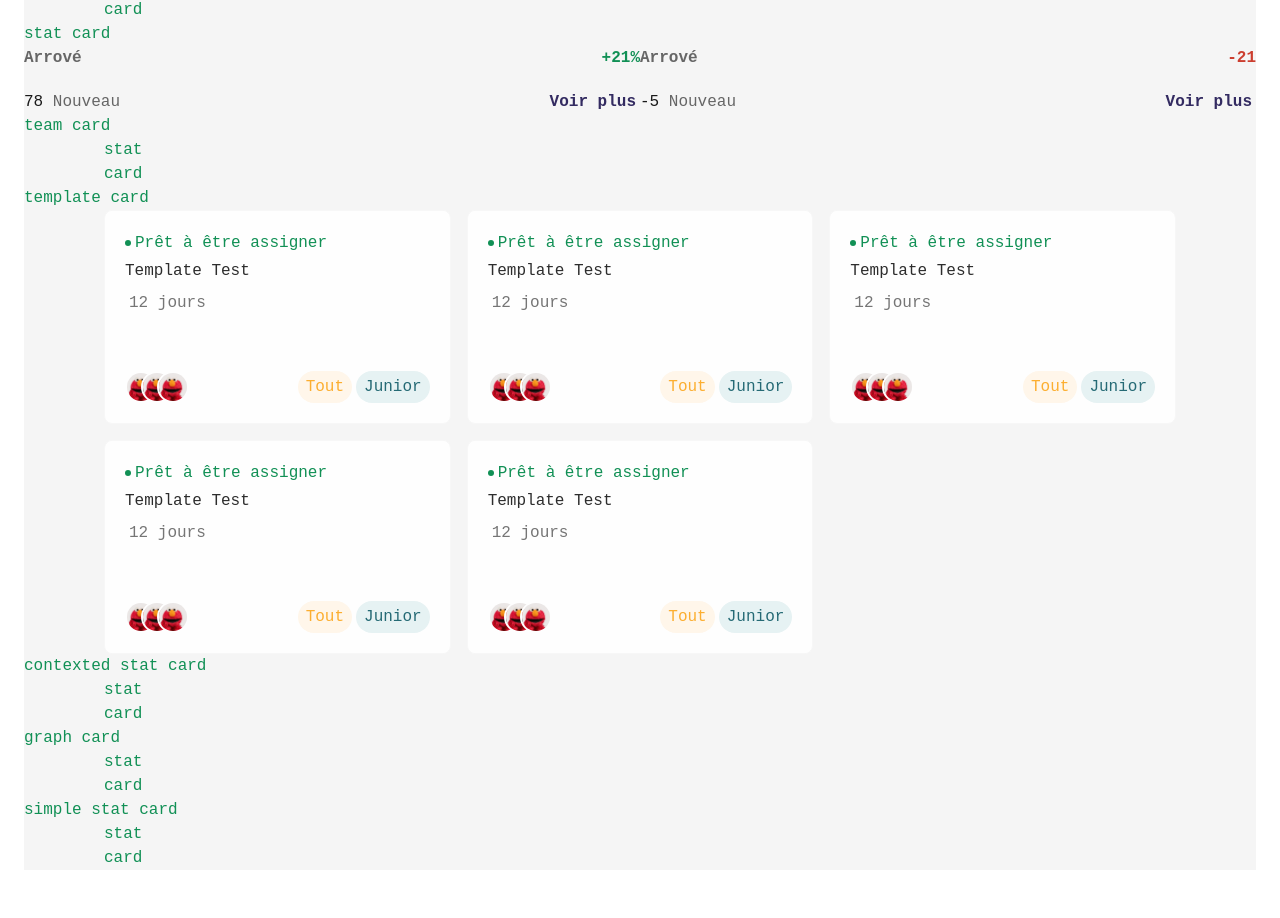
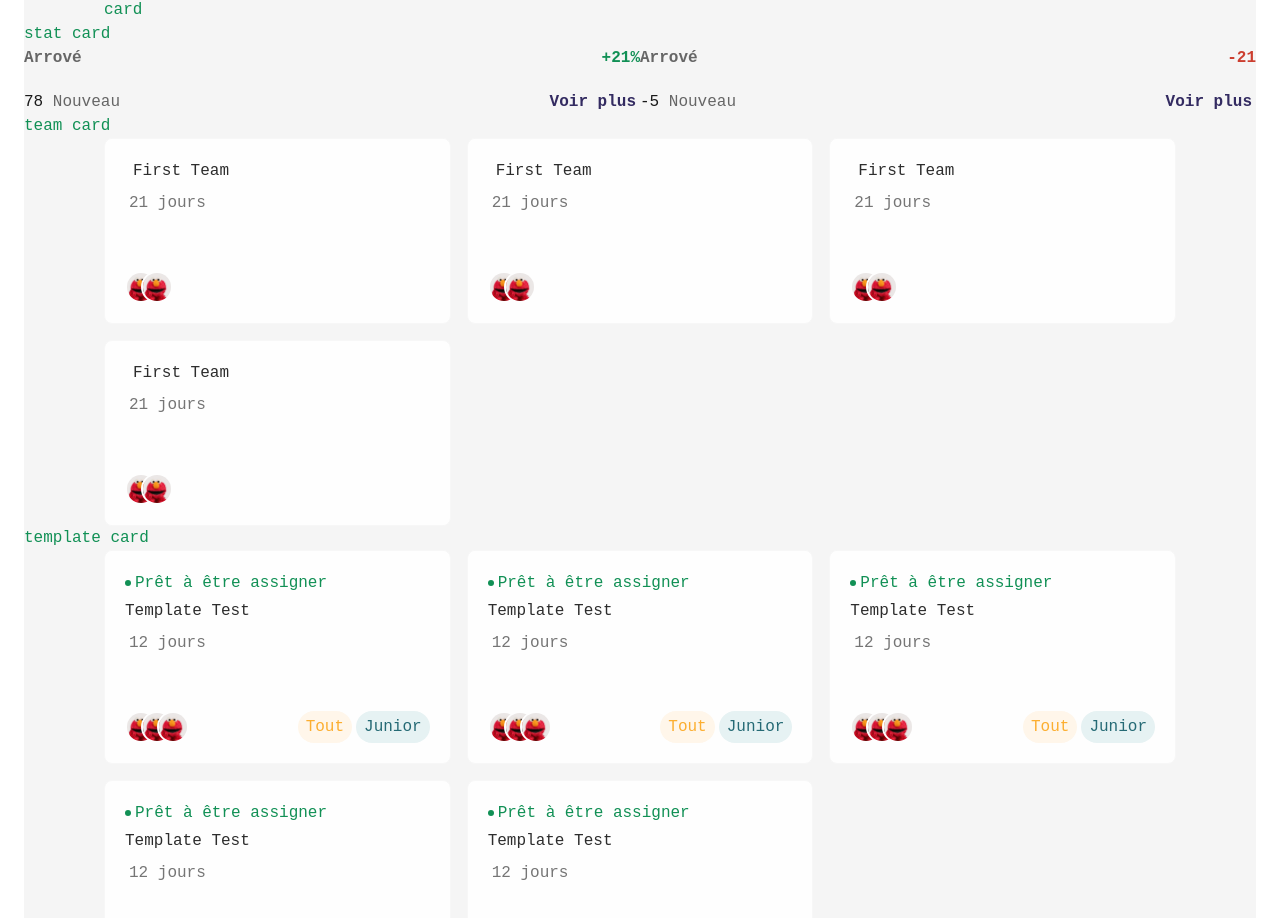
Before and after one commit to eltha9/lundi-app, a Vue app: page /test in a window 1280 px wide. Shown: the part 1338-2256 px from the top of the page. Before the commit the page ends 2232 px from the top, so only its background shows below. Built offline with nearby package versions, Linux system fonts and the light colour scheme.

Commit message:
add team card

```diff
--- a/src/router/index.js
+++ b/src/router/index.js
@@ -39,27 +39,32 @@ const routes = [
 		component: Dashboard,
 		children: [
 			{
-				path: '/',
+				path: '/dashboard',
 				name: 'dashboard-home',
 				component: () => import('../views/Dashboard/subViews/Home.vue'),
 			},
 			{
-				path: '/teams',
+				path: '/dashboard/:id',
+				name: 'dashboard-home-team',
+				component: () => import('../views/Dashboard/subViews/Home.vue'),
+			},
+			{
+				path: '/dashboard/teams',
 				name: 'dashboard-teams',
 				component: () => import('../views/Dashboard/subViews/Teams.vue'),
 			},
 			{
-				path: '/templates',
+				path: '/dashboard/templates',
 				name: 'dashboard-templates',
 				component: () => import('../views/Dashboard/subViews/Templates.vue'),
 			},
 			{
-				path: '/analytics',
+				path: '/dashboard/analytics',
 				name: 'dashboard-analytics',
 				component: () => import('../views/Dashboard/subViews/Analytics.vue'),
 			},
 			{
-				path: '/collaborators',
+				path: '/dashboard/collaborators',
 				name: 'dashboard-collaborators',
 				component: () => import('../views/Dashboard/subViews/Collaborators.vue'),
 			},
--- a/src/views/Dashboard/components/Team-card.vue
+++ b/src/views/Dashboard/components/Team-card.vue
@@ -1,12 +1,92 @@
 <template>
-	<div class="team-card">stat card</div>
+	<router-link
+		:to="{ name: 'dashboard-home-team', params: { id: team.id } }"
+		class="team-card text-greyscale-200 bg-greyscale-white p-5"
+		:style="{ gridColumn: `${enhancedPosition.start}/${enhancedPosition.end}` }"
+	>
+		<div class="top-card flex justify-between mb-14">
+			<div class="info">
+				<div class="flex items-center team-name mb-2">
+					<i :class="team.isFav ? 'icon-favorite_select text-secondary-500' : 'icon-favorite_unselect text-greyscale-500'"></i>
+					<h4 class="salva-h4 text-greyscale-800 ml-2 capitalize">{{ team.name }}</h4>
+				</div>
+				<div class="date text-greyscale-500 sato-l-m">
+					<i class="icon-update mr-1"></i>
+					<span>{{ lastUpdate }} jours</span>
+				</div>
+			</div>
+			<btn icon ternary class="option-btn" @click.native.stop=""><i class="icon-options-vertical"></i></btn>
+		</div>
+		<div class="bottom-card flex">
+			<avatar-stack :users="team.users" />
+		</div>
+	</router-link>
 </template>
 
 <style lang="scss" scoped>
 	.team-card {
+		border: 1px solid;
+		border-radius: 8px;
+		grid-column: 1/5;
+		.top-card {
+			.info {
+				.team-name {
+					i {
+						// font-size: 16px;
+					}
+				}
+			}
+			.option-btn {
+				font-size: 20px;
+			}
+		}
 	}
 </style>
 
 <script>
-	export default {};
+	import Btn from "@/components/lundi-uiKit/Button.vue";
+	import AvatarStack from "@/components/lundi-uiKit/avatar/AvatarStack.vue";
+	export default {
+		components: {
+			Btn,
+			AvatarStack,
+		},
+		props: {
+			team: {
+				required: true,
+				type: Object,
+				default: () => ({
+					id: "",
+					name: "",
+					isFav: false,
+					lastUpdate: "",
+					users: [],
+				}),
+			},
+			position: {
+				required: false,
+				type: Number,
+				default: 1,
+			},
+		},
+		computed: {
+			lastUpdate() {
+				const todayStamp = parseInt(Date.now() / 1000);
+				const templateStamp = parseInt(new Date(this.team.lastUpdate).getTime() / 1000);
+				return Math.max(parseInt((todayStamp - templateStamp) / 60 / 60 / 24), 1) || "X";
+			},
+			enhancedPosition() {
+				switch (this.position % 3) {
+					case 1:
+						return { start: 1, end: 5 };
+					case 2:
+						return { start: 5, end: 9 };
+					case 0:
+						return { start: 9, end: 13 };
+					default:
+						return { start: 1, end: 5 };
+				}
+			},
+		},
+	};
 </script>
--- a/src/views/other/Test.vue
+++ b/src/views/other/Test.vue
@@ -72,8 +72,47 @@
 				</div>
 
 				<h3>team card</h3>
-				<div class="main-view">
-					<team-card />
+				<div class="main-view template-card-test">
+					<team-card
+						:team="{
+							id: 'geayrgor',
+							name: 'First Team',
+							isFav: true,
+							lastUpdate: '2022-05-23',
+							users: ['4', '5'],
+						}"
+						:position="1"
+					/>
+					<team-card
+						:team="{
+							id: 'geayrgor',
+							name: 'First Team',
+							isFav: true,
+							lastUpdate: '2022-05-23',
+							users: ['4', '5'],
+						}"
+						:position="2"
+					/>
+					<team-card
+						:team="{
+							id: 'geayrgor',
+							name: 'First Team',
+							isFav: false,
+							lastUpdate: '2022-05-23',
+							users: ['4', '5'],
+						}"
+						:position="3"
+					/>
+					<team-card
+						:team="{
+							id: 'geayrgor',
+							name: 'First Team',
+							isFav: true,
+							lastUpdate: '2022-05-23',
+							users: ['4', '5'],
+						}"
+						:position="4"
+					/>
 				</div>
 
 				<h3>template card</h3>
```
